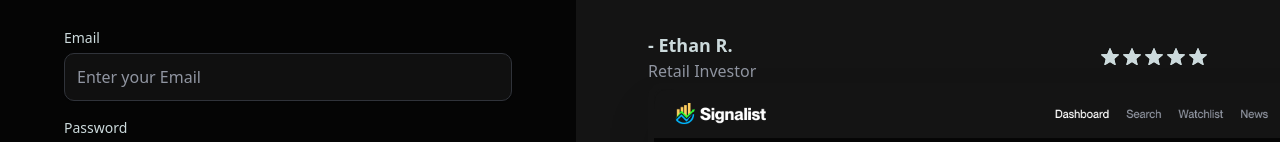
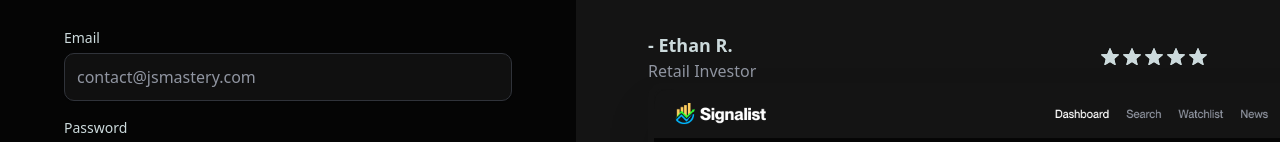
Before and after one commit to toffly/signalis-stock-tracker-app, a Next.js app: page /sign-in in a window 1280 px wide. Shown: the part 161-303 px from the top of the page. Built offline with nearby package versions, Linux system fonts and the light colour scheme.

Commit message:
Debugging Auth

```diff
--- a/app/(auth)/sign-in/page.tsx
+++ b/app/(auth)/sign-in/page.tsx
@@ -6,7 +6,7 @@ import {Button} from "@/components/ui/button";
 import FooterLink from "@/components/forms/FooterLink";
 
 const SignIn = () => {
-    const {register, handleSubmit, control, formState: {errors, isSubmitting}} = useForm<SignUpFormData>({
+    const {register, handleSubmit, formState: {errors, isSubmitting}} = useForm<SignInFormData>({
         defaultValues: {
             email: '',
             password: '',
@@ -14,7 +14,7 @@ const SignIn = () => {
         mode: 'onBlur'
     },);
 
-    const onSubmit = async (data: SignUpFormData) => {
+    const onSubmit = async (data: SignInFormData) => {
         try {
             console.log(data)
         } catch (e) {
@@ -30,21 +30,18 @@ const SignIn = () => {
                 <InputField
                     name="email"
                     label="Email"
-                    placeholder="Enter your Email"
+                    placeholder="contact@jsmastery.com"
                     register={register}
                     error={errors.email}
-                    validation={{
-                        required: 'Email name is required',
-                        pattern: /^\w+@\w+\.\w+$/,
-                        message: 'Email address is required'
-                    }}/>
+                    validation={{ required: 'Email is required', pattern: /^\w+@\w+\.\w+$/ }}
+                />
                 < InputField
                     name="password"
                     label="Password"
                     placeholder="Enter a strong password"
                     register={register}
                     error={errors.password}
-                    validation={{required: 'Password  is required', minLength: 2}}/>
+                    validation={{ required: 'Password is required', minLength: 8 }}/>
 
                 <Button type="submit" disabled={isSubmitting} className="yellow-btn w-full mt-5">
                     {isSubmitting ? 'Creating account' : 'Start Your Investing Journey'}
```
